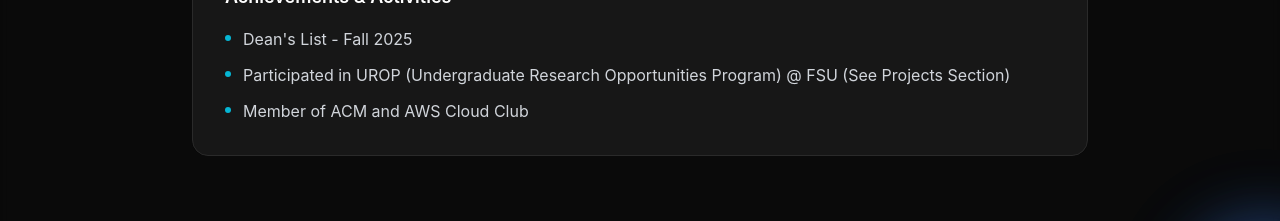
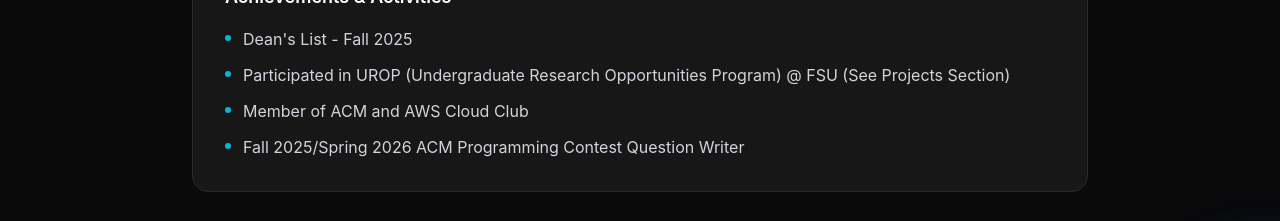
Before and after one commit to lucasstone1025/LSPersonalPortfolio, a React (Vite) app: page / in a window 1280 px wide. Shown: the part 2480-2701 px from the top of the page. Built offline with nearby package versions, Linux system fonts and the light colour scheme.

Commit message:
last fix today about section

```diff
--- a/src/data/education.js
+++ b/src/data/education.js
@@ -21,6 +21,7 @@ export const educationData = {
     "Dean's List - Fall 2025",
     "Participated in UROP (Undergraduate Research Opportunities Program) @ FSU (See Projects Section)",
     "Member of ACM and AWS Cloud Club",
+    "Fall 2025/Spring 2026 ACM Programming Contest Question Writer"
   ],
   certifications: [
     {
```
